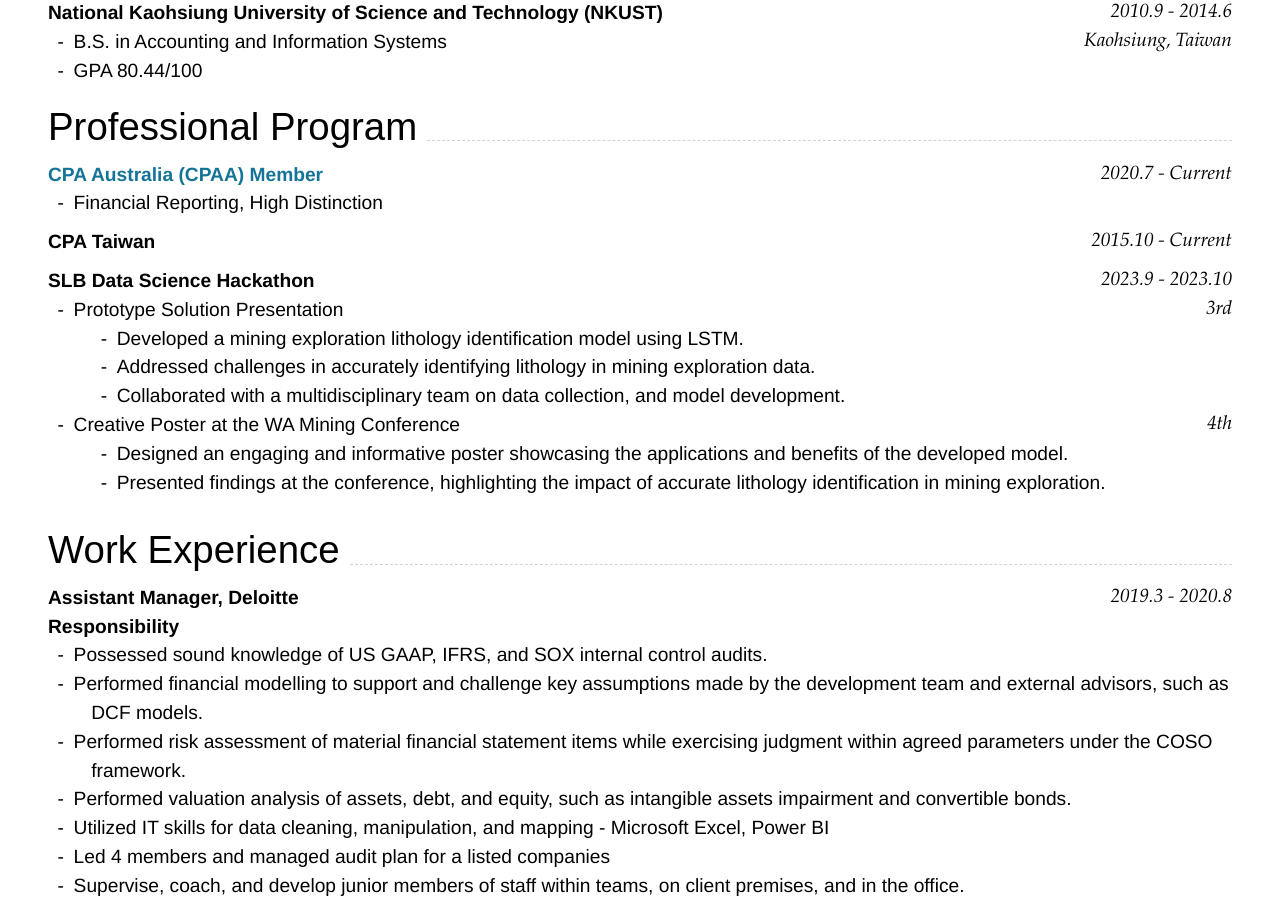
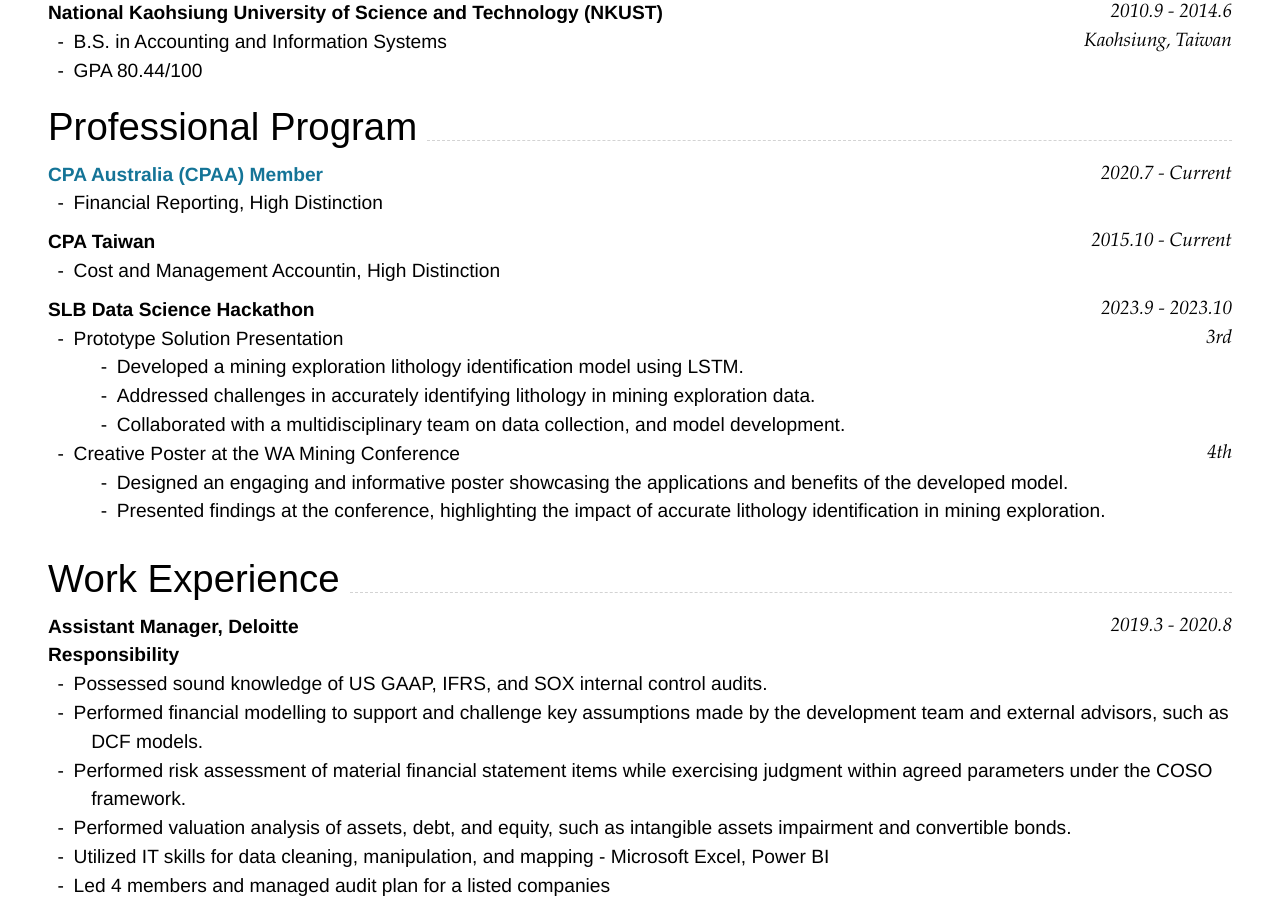
Before and after one commit to HUIXIN-TW/Resume, a Jekyll site: the page built from index.md, in a window 1280 px wide and 900 px high, scrolled down 2920 px. Built offline with Jekyll 4.4.1, drawn with Linux system fonts in a browser that asks for light colours; nearby versions of some CDN libraries.

Commit message:
update CPA taiwan

```diff
--- a/index.md
+++ b/index.md
@@ -319,6 +319,8 @@ Kaohsiung, Taiwan
 
 ### **CPA Taiwan** `2015.10 - Current`
 
+-   Cost and Management Accountin, High Distinction
+
 ### **SLB Data Science Hackathon** `2023.9 - 2023.10`
 
 - Prototype Solution Presentation `3rd`
```
